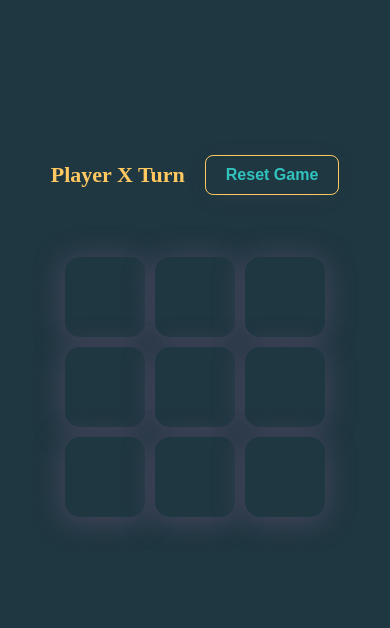
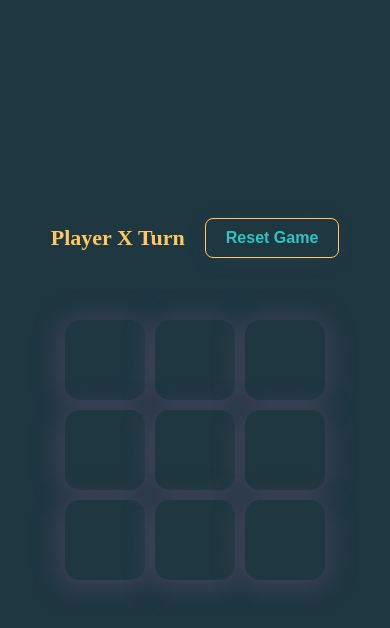
Before and after one commit to dev-nahianrafi/TicTacTeo-Game, a React (Vite) app: page / in a window 390 px wide. Shown: the top 628 px of the page. Built offline with nearby package versions, Linux system fonts and the light colour scheme.

Commit message:
Final Version Of Tic Tac Teo Game

```diff
--- a/src/index.css
+++ b/src/index.css
@@ -83,9 +83,9 @@ body{
 
 
 @media only screen and (max-width: 575px){
-  .app{
-    height: 75dvh;
-  }
+  .app {
+    height: 90dvh;
+}
 
   .main--box{
     display: flex;
@@ -122,9 +122,9 @@ body{
 
 
 @media only screen and (max-width: 479px){
-  .app{
-    height: 75dvh;
-  }
+  .app {
+    height: 90dvh;
+}
 
   .main--box{
     display: flex;
@@ -200,9 +200,9 @@ body{
 
 
 @media only screen and (max-width: 374px){
-  .app{
-    height: 75dvh;
-  }
+  .app {
+    height: 90dvh;
+}
   .main--box{
     display: flex;
     flex-direction: column;
```
